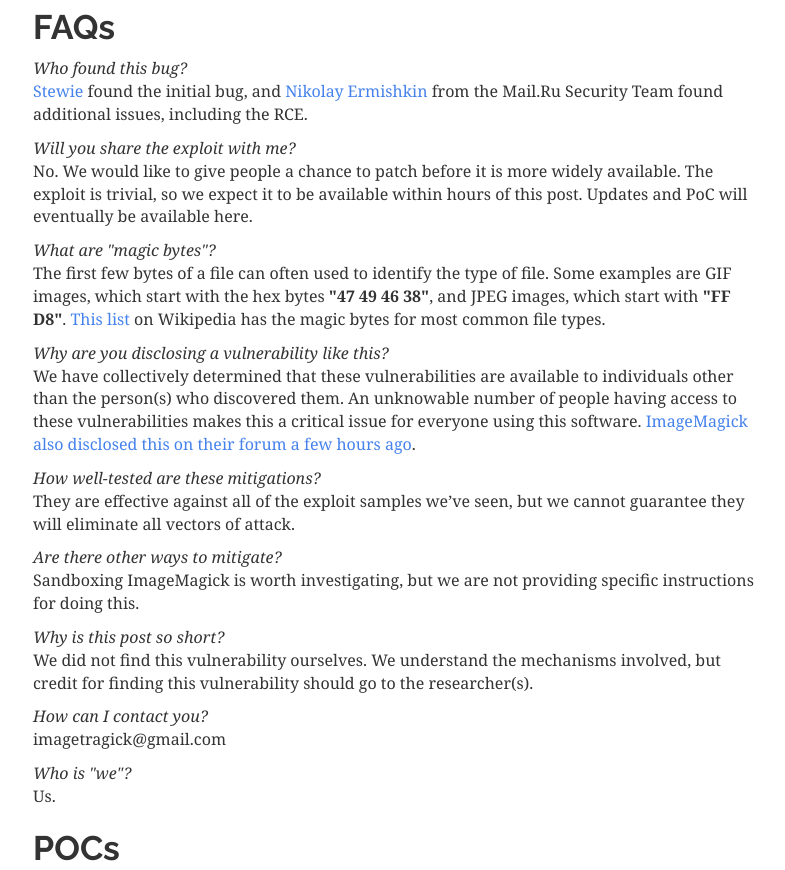
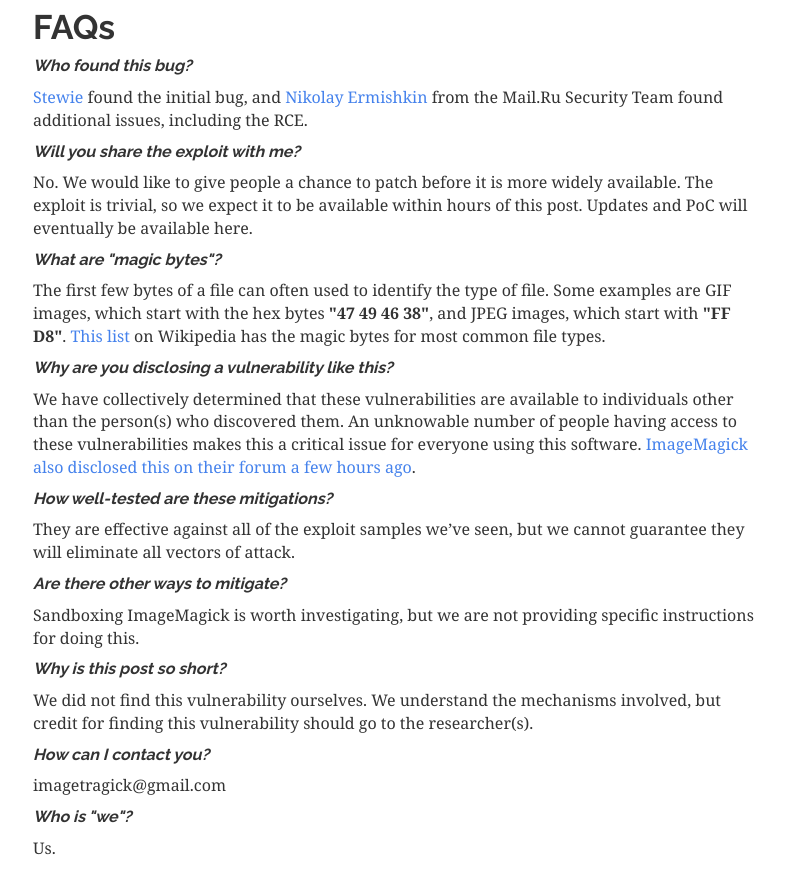
Before and after one commit to ImageTragick/imagetragick.github.io, a plain HTML site: page index.html in a window 1280 px wide. Shown: the part 900-1770 px from the top of the page, without its empty margins (52-837 px from the left). Drawn offline with Linux system fonts and the light colour scheme.

Commit message:
formatting

```diff
--- a/index.html
+++ b/index.html
@@ -48,32 +48,32 @@
 
 <h2>FAQs</h2>
 
-<em>Who found this bug?</em>
+<h5><em>Who found this bug?</em></h5>
 <p><a href="https://hackerone.com/stewie">Stewie</a> found the initial bug, and <a href="https://twitter.com/__sl1m">Nikolay Ermishkin</a> from the Mail.Ru Security Team found additional issues, including the RCE.</p>
 
-<em>Will you share the exploit with me?</em>
+<h5><em>Will you share the exploit with me?</em></h5>
 <p>No. We would like to give people a chance to patch before it is more widely available. The exploit is trivial, so we expect it to be available within hours of this post. Updates and PoC will eventually be available here.</p>
 
-<em>What are "magic bytes"?</em>
+<h5><em>What are "magic bytes"?</em></h5>
 <p>The first few bytes of a file can often used to identify the type of file. Some examples are GIF images, which start with the hex bytes <strong>"47 49 46 38"</strong>, and JPEG images, which start with <strong>"FF D8"</strong>. <a href="https://en.wikipedia.org/wiki/List_of_file_signatures">This list</a> on Wikipedia has the magic bytes for most common file types.</p>
 
 
-<em>Why are you disclosing a vulnerability like this?</em>
+<h5><em>Why are you disclosing a vulnerability like this?</em></h5>
 <p>We have collectively determined that these vulnerabilities are available to individuals other than the person(s) who discovered them. An unknowable number of people having access to these vulnerabilities makes this a critical issue for everyone using this software. <a href="https://www.imagemagick.org/discourse-server/viewtopic.php?f=4&t=29588">ImageMagick also disclosed this on their forum a few hours ago</a>.</p>
 
-<em>How well-tested are these mitigations?</em>
+<h5><em>How well-tested are these mitigations?</em></h5>
 <p>They are effective against all of the exploit samples we’ve seen, but we cannot guarantee they will eliminate all vectors of attack.</p>
 
-<em>Are there other ways to mitigate?</em>
+<h5><em>Are there other ways to mitigate?</em></h5>
 <p>Sandboxing ImageMagick is worth investigating, but we are not providing specific instructions for doing this.</p>
 
-<em>Why is this post so short?</em>
+<h5><em>Why is this post so short?</em></h5>
 <p>We did not find this vulnerability ourselves. We understand the mechanisms involved, but credit for finding this vulnerability should go to the researcher(s).</p>
 
-<em>How can I contact you?</em>
+<h5><em>How can I contact you?</em></h5>
 <p>imagetragick@gmail.com</p>
 
-<em>Who is "we"?</em>
+<h5><em>Who is "we"?</em></h5>
 <p>Us.</p>
 
 <h2>POCs</h2>
@@ -92,9 +92,9 @@ The POCs will be released at a later date <a href="https://github.com/ImageTragi
 </div>
 <div class="col-md-12">
 <footer class="footer">
-</footer>
+</footergit>
 </div>
-</div>
+</div> <!-- container -->
 <script src="js/jquery-1.11.3.min.js"></script>
 <script src="js/bootstrap.min.js"></script>
 <script>
```
